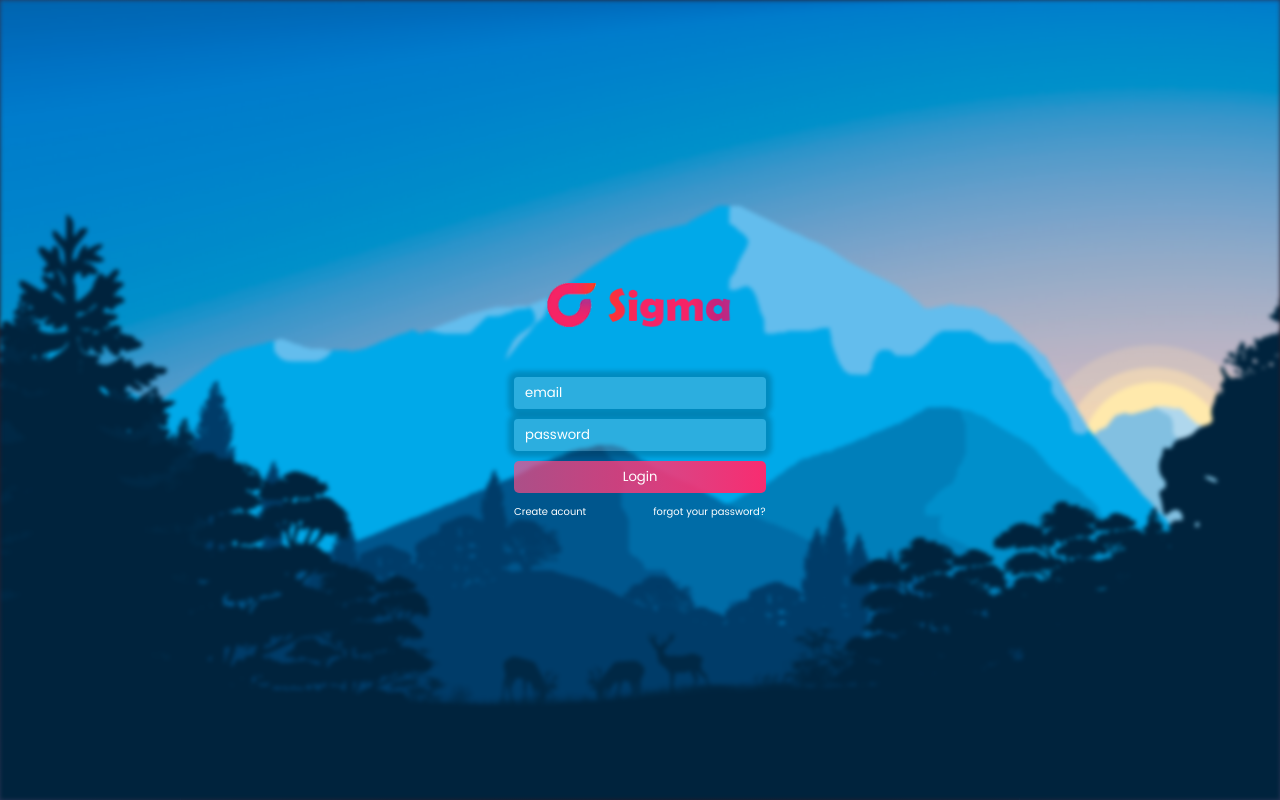
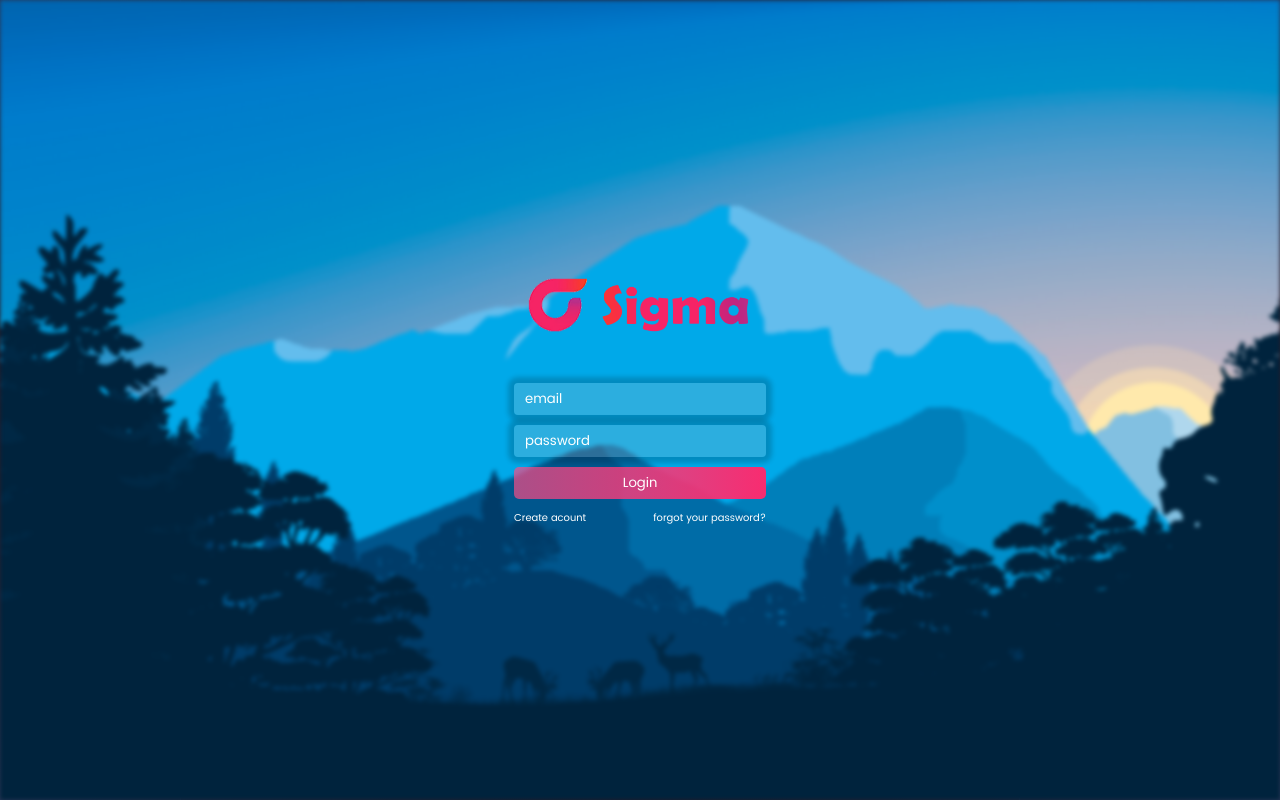
Before and after one commit to Aliherawi7/sigma-ui, a React (Create React App) app: page /login in a window 1280 px wide. Built offline with nearby package versions, Linux system fonts and the light colour scheme.

Commit message:
styles improved

```diff
--- a/src/pages/Login/Login.css
+++ b/src/pages/Login/Login.css
@@ -24,7 +24,8 @@
 }
 .login .brand_name img{
     margin-bottom: 30px;
-    width: 200px;
+    width: 240px;
+    filter: blur(0.5px);
 }
 
 .login .input{
```
